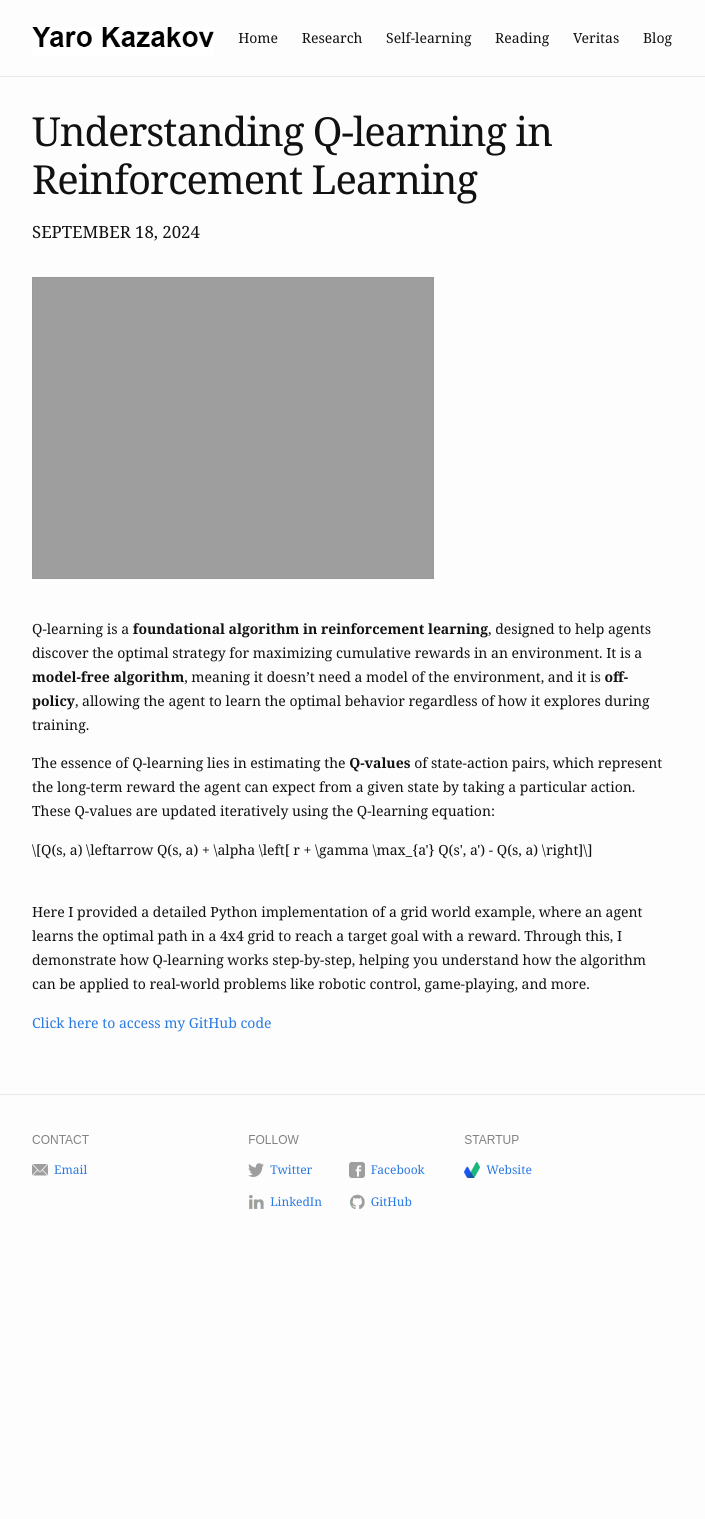
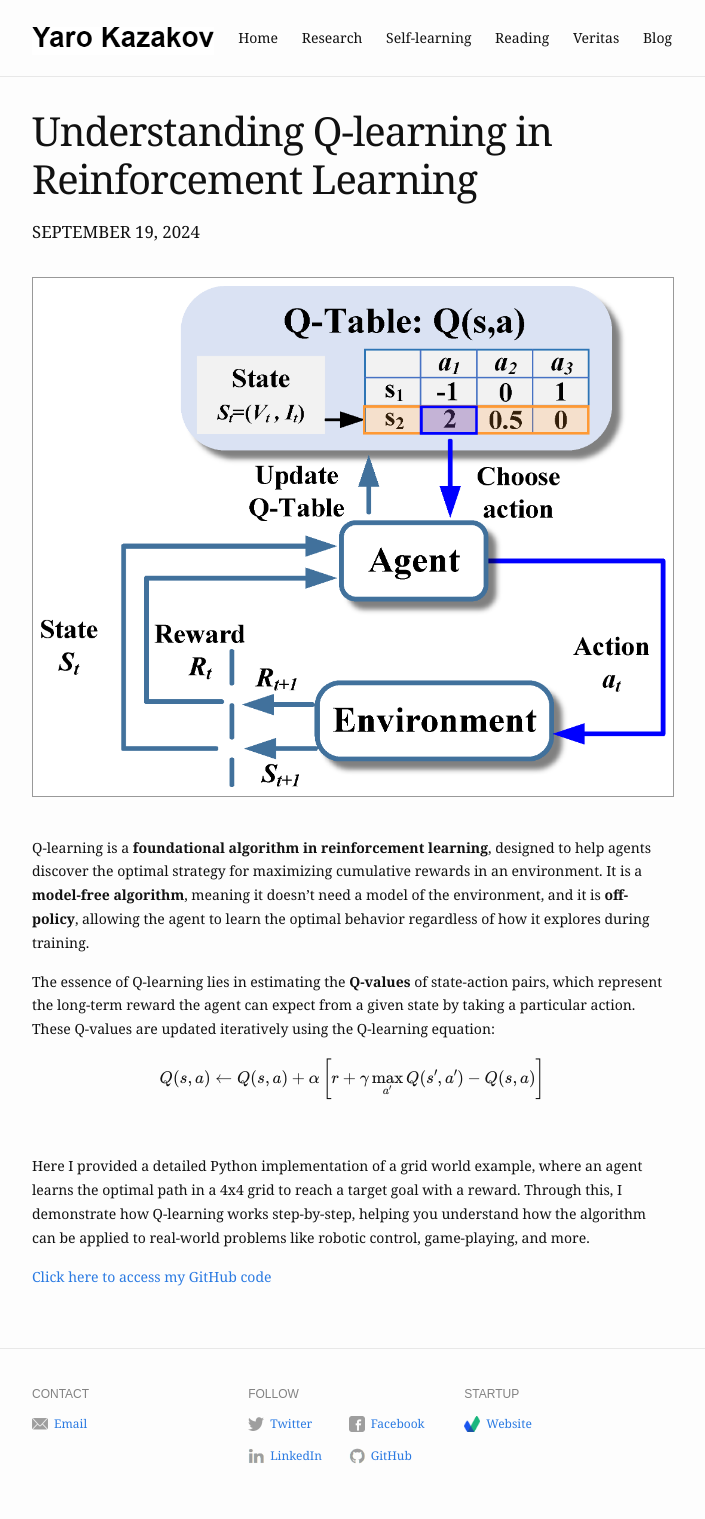
Before and after one commit to eliottvincent/bay, a Jekyll site: the page built from _posts/2024-09-20-RL-Q-learning.md, in a window 1280 px wide. Shown: the whole page, without its empty margins (288-993 px from the left). Built offline with Jekyll 4.4.1, drawn with Linux system fonts in a browser that asks for light colours; before the commit the page ends 1265 px from its top, so only the background shows below that.

Commit message:
Latex plugins

```diff
--- a/_includes/head.html
+++ b/_includes/head.html
@@ -72,5 +72,9 @@
   </script>
   <script async src="https://www.google-analytics.com/analytics.js"></script>
 
+  <script src="https://polyfill.io/v3/polyfill.min.js?features=es6"></script>
+  <script type="text/javascript" id="MathJax-script" async
+  src="https://cdn.jsdelivr.net/npm/mathjax@3/es5/tex-mml-chtml.js">
+  </script>
 
 </head>
--- a/_posts/2024-09-20-RL-Q-learning.md
+++ b/_posts/2024-09-20-RL-Q-learning.md
@@ -1,13 +1,13 @@
 ---
 layout: post
 title:  "Understanding Q-learning in Reinforcement Learning"
-date:   2024-09-18 10:00:40
+date:   2024-09-19 10:00:40
 self_learning: true
 blurb: "A look at an example post using Bay Jekyll theme."
-og_image: /assets/img/learning/Q-learning.jpg
+og_image: /assets/img/learning/Q-learning.jpeg
 ---
 
-<img src="{{ "/assets/img/learning/Q-learning.jpg" | absolute_url }}" alt="mode_shape" class="post-pic"/>
+<img src="{{ "/assets/img/learning/Q-learning.jpeg" | absolute_url }}" alt="mode_shape" class="post-pic"/>
 <br />
 <br />
 
```
